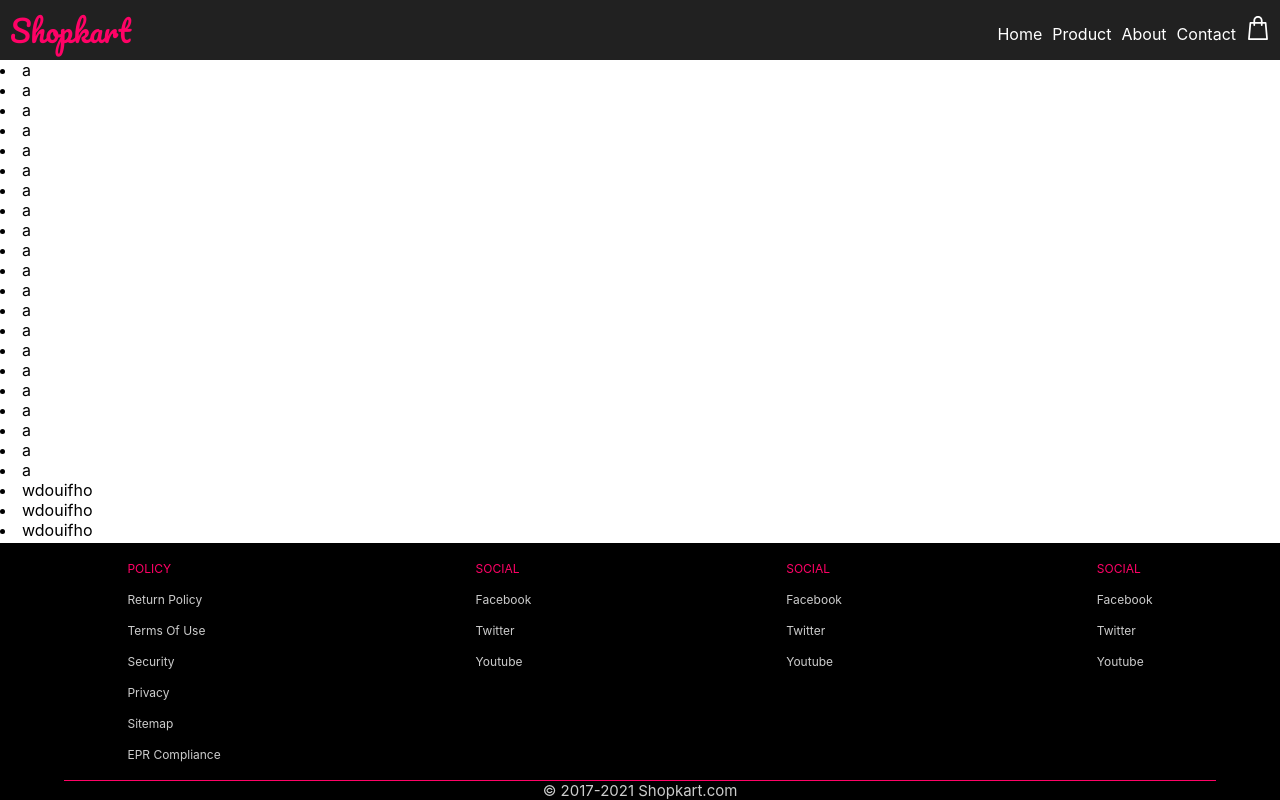
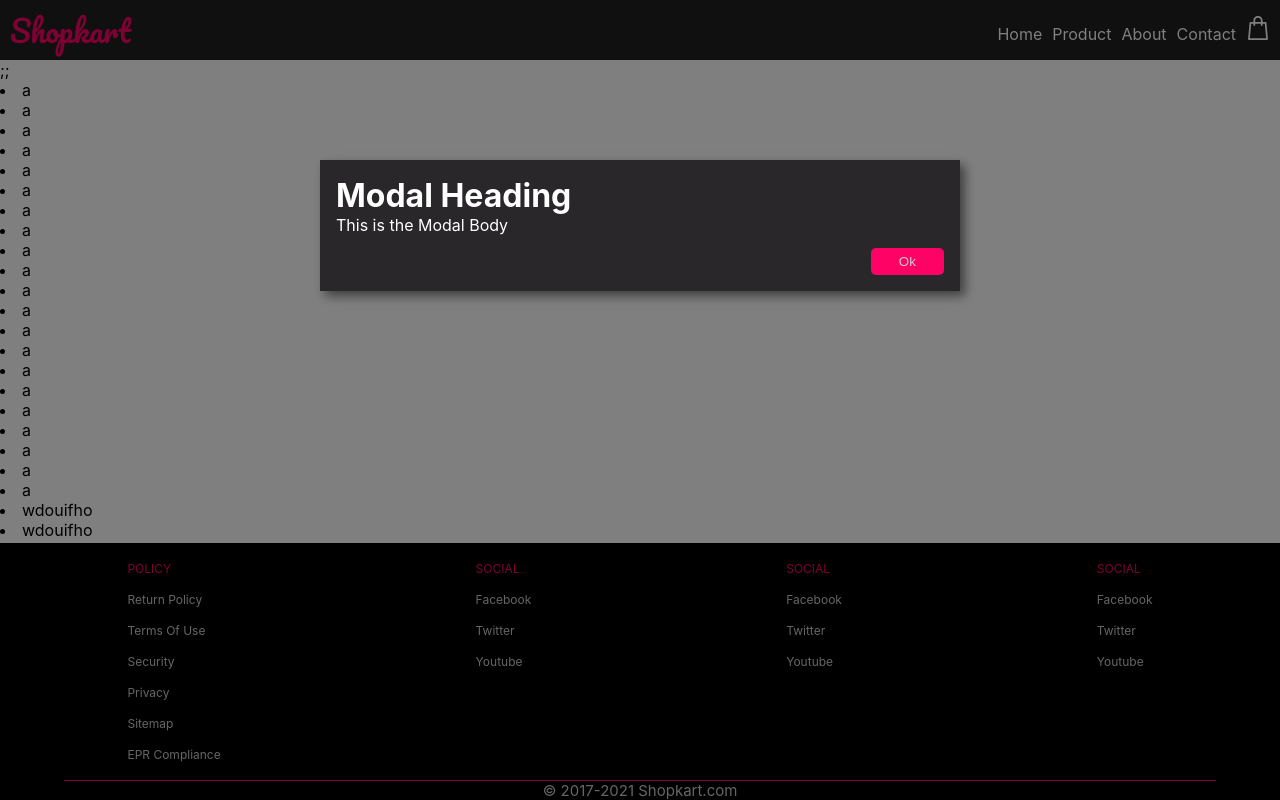
Before and after one commit to Harshay-Narayan/responsive-ecommerce, a React (Create React App) app: page / in a window 1280 px wide. Built offline with nearby package versions, Linux system fonts and the light colour scheme.

Commit message:
Modal added

```diff
--- a/public/index.html
+++ b/public/index.html
@@ -28,6 +28,8 @@
   </head>
   <body>
     <noscript>You need to enable JavaScript to run this app.</noscript>
+    <div id="backdrop-root"></div>
+    <div id="overlay-root"></div>
     <div id="root"></div>
     <!--
       This HTML file is a template.
--- a/src/App.js
+++ b/src/App.js
@@ -2,11 +2,13 @@ import "./App.css";
 import React from "react";
 import Header from "./components/Header";
 import Footer from "./components/Footer";
+import Modal from "./components/UI/Modal";
 
 function App() {
   return (
     <React.Fragment>
       <Header />
+      <Modal/>
       <section>
         <li>a</li>
         <li>a</li>
--- /dev/null
+++ b/src/components/UI/Modal.js
@@ -0,0 +1,35 @@
+import React from "react";
+import ReactDOM from "react-dom";
+import classes from "./Modal.module.css";
+
+const Backdrop = () => {
+  return <div className={classes.backdrop}></div>;
+};
+
+const Overlay = () => {
+  return (
+    <div className={classes.modal}>
+      <h1>Modal Heading</h1>
+      <p>This is the Modal Body </p>
+      <button className={classes.button}>Ok</button>
+    </div>
+  );
+};
+
+const Modal = () => {
+  return (
+    <React.Fragment>
+      {ReactDOM.createPortal(
+        <Backdrop />,
+        document.getElementById("backdrop-root")
+      )}
+      ;
+      {ReactDOM.createPortal(
+        <Overlay />,
+        document.getElementById("overlay-root")
+      )}
+      ;
+    </React.Fragment>
+  );
+};
+export default Modal;
--- /dev/null
+++ b/src/components/UI/Modal.module.css
@@ -0,0 +1,50 @@
+.backdrop {
+  background-color: rgba(0, 0, 0, 0.5);
+  width: 100%;
+  height: 100vh;
+  position: fixed;
+  top: 0;
+  left: 0;
+  z-index: 20;
+}
+.modal {
+  background-color: #2a272a;
+  display: flex;
+  flex-direction: column;
+  max-width: 80%;
+  width: 30rem;
+  padding: 1rem;
+  color: white;
+  position: fixed;
+  left: 10%;
+  top: 20vh;
+  box-shadow: 5px 5px 10px rgb(0, 0, 0, 0.5);
+  z-index: 30;
+}
+.button {
+  width: 5.5em;
+  height: 2em;
+  background-color: #ff0266;
+  border-radius: 5px;
+  border: none;
+  color: #ccc;
+  align-self: flex-end;
+  margin: 1em 0 0 0;
+}
+
+.button:hover {
+  background-color: #ff0266;
+  color: #ffffff;
+  transform: translateX(1px);
+}
+
+.button:active {
+  background-color: #e50053;
+}
+
+@media (min-width: 768px) {
+  .modal {
+    left: calc(50% - 20rem);
+    width: 40rem;
+  }
+}
```
